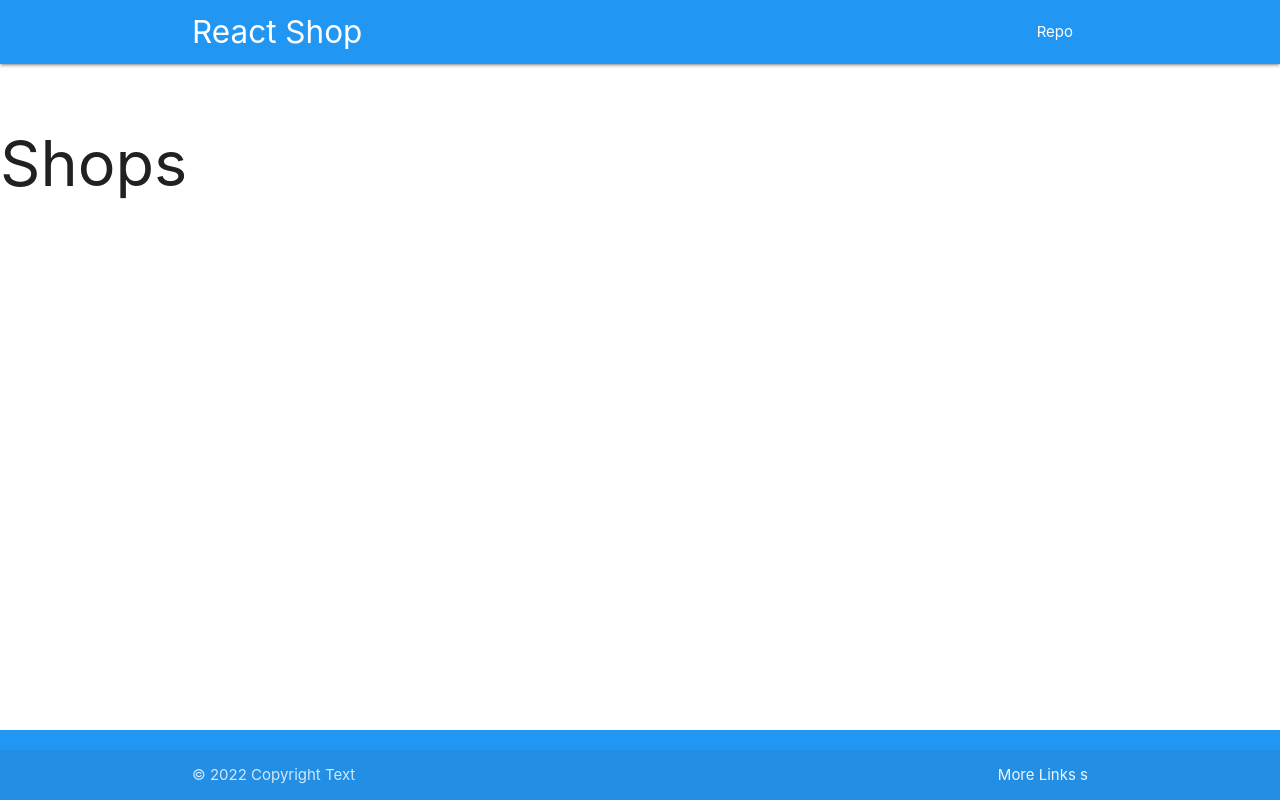
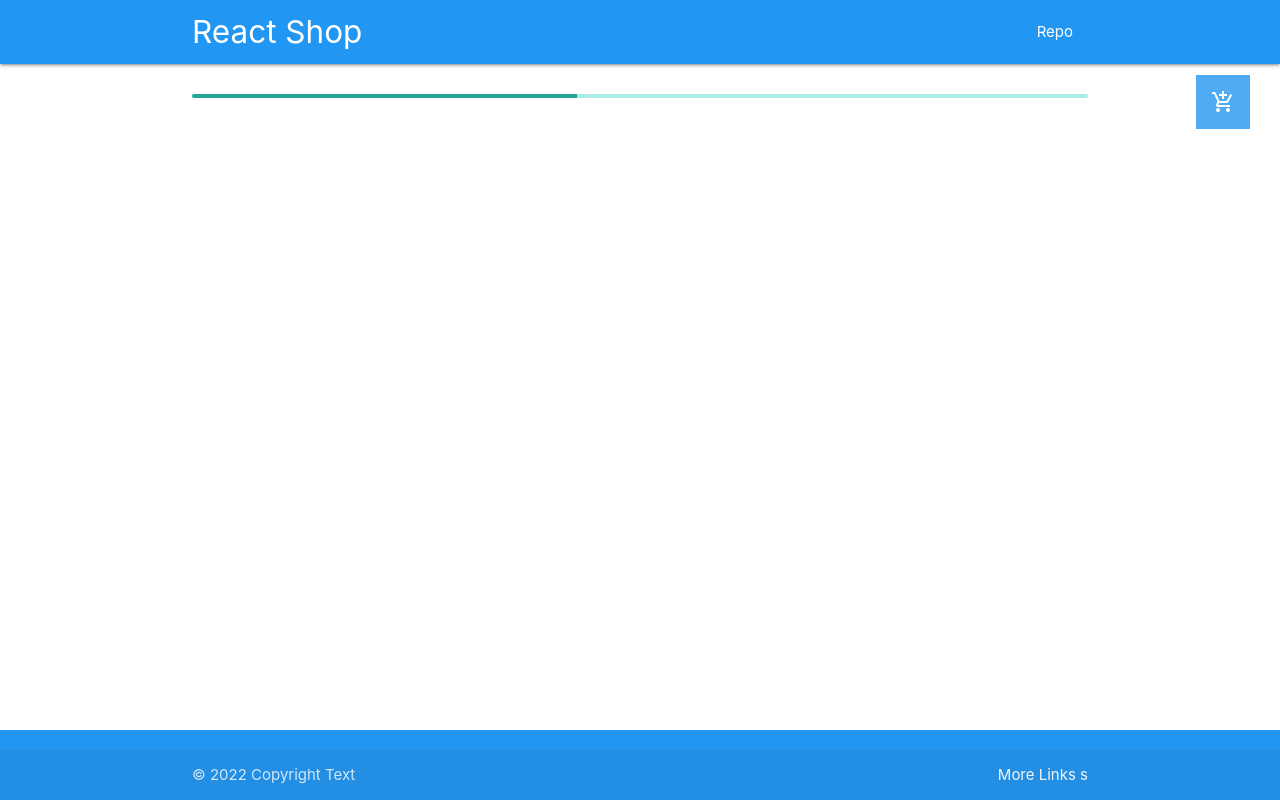
Before and after one commit to shakhzodbekbobobekov/popopasd, a React (Create React App) app: page / in a window 1280 px wide. Built offline with nearby package versions, Linux system fonts and the light colour scheme; no server answers.

Commit message:
added Cart component and styles

```diff
--- a/public/index.html
+++ b/public/index.html
@@ -11,6 +11,10 @@
       href="https://fonts.googleapis.com/icon?family=Material+Icons"
       rel="stylesheet"
     />
+    <link
+      href="https://fonts.googleapis.com/icon?family=Material+Icons"
+      rel="stylesheet"
+    />
 
     <title>Movie App</title>
   </head>
--- a/src/App.css
+++ b/src/App.css
@@ -8,3 +8,33 @@
   grid-template-columns: repeat(auto-fill, minmax(250px, 1fr));
   grid-gap: 1rem;
 }
+
+.card {
+  display: flex;
+  flex-direction: column;
+}
+
+.card-content {
+  flex-grow: 1;
+}
+
+.cart {
+  background-color: #2195f3c8;
+  color: #fff;
+  display: flex;
+  justify-content: center;
+  align-items: center;
+  position: fixed;
+  bottom: 2rem;
+  right: 2rem;
+  cursor: pointer;
+  padding: 1rem;
+  z-index: 999999;
+}
+
+@media (min-width: 767px) {
+  .cart {
+    top: 5rem;
+    bottom: unset;
+  }
+}
--- /dev/null
+++ b/src/components/Cart.js
@@ -0,0 +1,13 @@
+import React from "react";
+
+function Cart(props) {
+  const { quantity } = props;
+  return (
+    <div className="cart">
+      <i className=" material-icons add_shopping_cart">add_shopping_cart</i>
+      {quantity ? <span className="cart-quantity">{quantity}</span> : null}
+    </div>
+  );
+}
+
+export default Cart;
--- /dev/null
+++ b/src/components/GoodItem.js
@@ -0,0 +1,24 @@
+import React from "react";
+
+function GoodItem(props) {
+  const { id, name, description, price, full_background } = props;
+  return (
+    <div className="card" key={id}>
+      <div className="card-image">
+        <img src={full_background} alt={name} />
+      </div>
+      <div className="card-content">
+        <span className="card-title">{name}</span>
+        <p className="">{description}</p>
+      </div>
+      <div className="card-action">
+        <button className="btn">Buy</button>
+        <span className="right" style={{ fontSize: "1.8rem" }}>
+          {price} $
+        </span>
+      </div>
+    </div>
+  );
+}
+
+export default GoodItem;
--- /dev/null
+++ b/src/components/GoodList.js
@@ -0,0 +1,20 @@
+import React from "react";
+import GoodItem from "./GoodItem";
+
+function GoodList(props) {
+  const { goods = [] } = props;
+
+  if (!goods.length) {
+    return <h3>Nothing here</h3>;
+  }
+  return (
+    <div className="goods">
+      {goods &&
+        goods.map((item) => {
+          return <GoodItem key={item.id} {...item} />;
+        })}
+    </div>
+  );
+}
+
+export default GoodList;
--- /dev/null
+++ b/src/components/Loader.js
@@ -0,0 +1,11 @@
+import React from "react";
+
+function Loader() {
+  return (
+    <div className="progress">
+      <div className="indeterminate"></div>
+    </div>
+  );
+}
+
+export default Loader;
--- a/src/components/Shop.js
+++ b/src/components/Shop.js
@@ -1,10 +1,14 @@
+import React from "react";
 import { useState, useEffect } from "react";
 import { API_KEY, API_URL } from "./config";
-import React from "react";
+import Loader from "./Loader";
+import GoodList from "./GoodList";
+import Cart from "./Cart";
 
 function Shop() {
   const [goods, setGoods] = useState([]);
   const [loading, setLoading] = useState(true);
+  const [order, setOrder] = useState([]);
 
   useEffect(() => {
     fetch(API_URL, {
@@ -14,14 +18,15 @@ function Shop() {
     })
       .then((response) => response.json())
       .then((data) => {
-        setGoods(data.featured) && setGoods(data.featured);
+        data.featured && setGoods(data.featured);
         setLoading(false);
       });
-  }, [goods]);
+  }, []);
 
   return (
-    <div className="content">
-      <h1>Shops</h1>
+    <div className="content container">
+      <Cart quantity={order.length} />
+      {loading ? <Loader /> : <GoodList goods={goods} />}
     </div>
   );
 }
```
